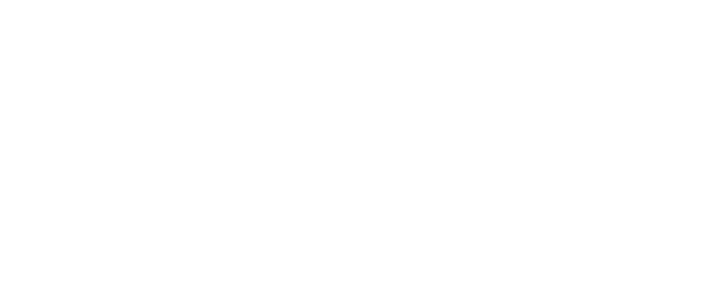
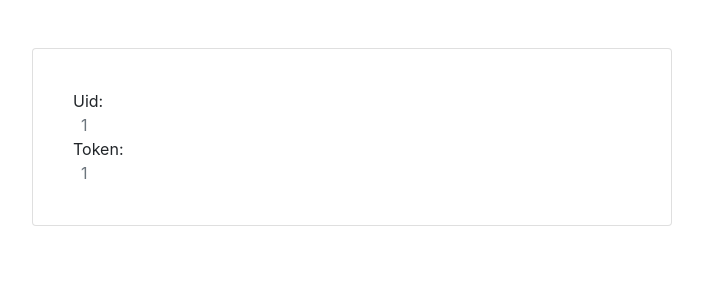
Before and after one commit to allania7med11/front-for-test, a React (Create React App) app: page /accounts/password/reset/key/1/1 in a window 1280 px wide. Before the commit this address had no page. Shown: the top 300 px of the page, without its empty margins (288-991 px from the left). Built offline with nearby package versions, Linux system fonts and the light colour scheme.

Commit message:
PCS-2315__password reset

```diff
--- a/src/App.js
+++ b/src/App.js
@@ -3,12 +3,14 @@
 import "./App.css";
 import Callback from "./components/Callback";
 import SocialLogin from "./components/SocialLogin";
+import ResetPassword from "./components/ResetPassword";
 
 function App() {
   return (
     <Routes>
       <Route path="/" element={<SocialLogin />} />
       <Route path="/accounts/:provider/login/callback/*" element={<Callback />} />
+      <Route path="/accounts/password/reset/key/:uid/:token/" element={<ResetPassword />} />
     </Routes>
   );
 }
--- a/src/components/Callback.js
+++ b/src/components/Callback.js
@@ -1,16 +1,11 @@
 import React, { useEffect, useState, useCallback } from "react";
 import Card from "react-bootstrap/Card";
 import Spinner from "react-bootstrap/Spinner";
-import { useLocation, useParams } from "react-router-dom";
+import { useParams } from "react-router-dom";
 import getOurTokens from "../helpers/get_our_tokens";
+import useQuery from "../hooks/use_query";
 
-// A custom hook that builds on useLocation to parse
-// the query string for you.
-function useQuery() {
-  const { search } = useLocation();
 
-  return React.useMemo(() => new URLSearchParams(search), [search]);
-}
 const DisplayObject = ({ obj }) => {
   if (!(typeof obj === "object")) {
     return <div className="text-secondary px-2">{obj}</div>;
--- /dev/null
+++ b/src/components/ResetPassword.js
@@ -0,0 +1,19 @@
+import React, { useEffect, useState, useCallback } from "react";
+import Card from "react-bootstrap/Card";
+import { useParams } from "react-router-dom";
+
+function ResetPassword() {
+  let { uid, token } = useParams();
+  return (
+    <Card className="w-50 mx-auto mt-5 p-4">
+      <Card.Body>
+        <div>Uid:</div>
+        <div className="text-secondary px-2">{uid}</div>
+        <div>Token:</div>
+        <div className="text-secondary px-2">{token}</div>
+      </Card.Body>
+    </Card>
+  );
+}
+
+export default ResetPassword;
--- /dev/null
+++ b/src/hooks/use_query.js
@@ -0,0 +1,13 @@
+// A custom hook that builds on useLocation to parse
+
+import React from "react";
+import { useLocation } from "react-router-dom";
+
+// the query string for you.
+function useQuery() {
+    const { search } = useLocation();
+
+    return React.useMemo(() => new URLSearchParams(search), [search]);
+  }
+
+export default useQuery;
```
